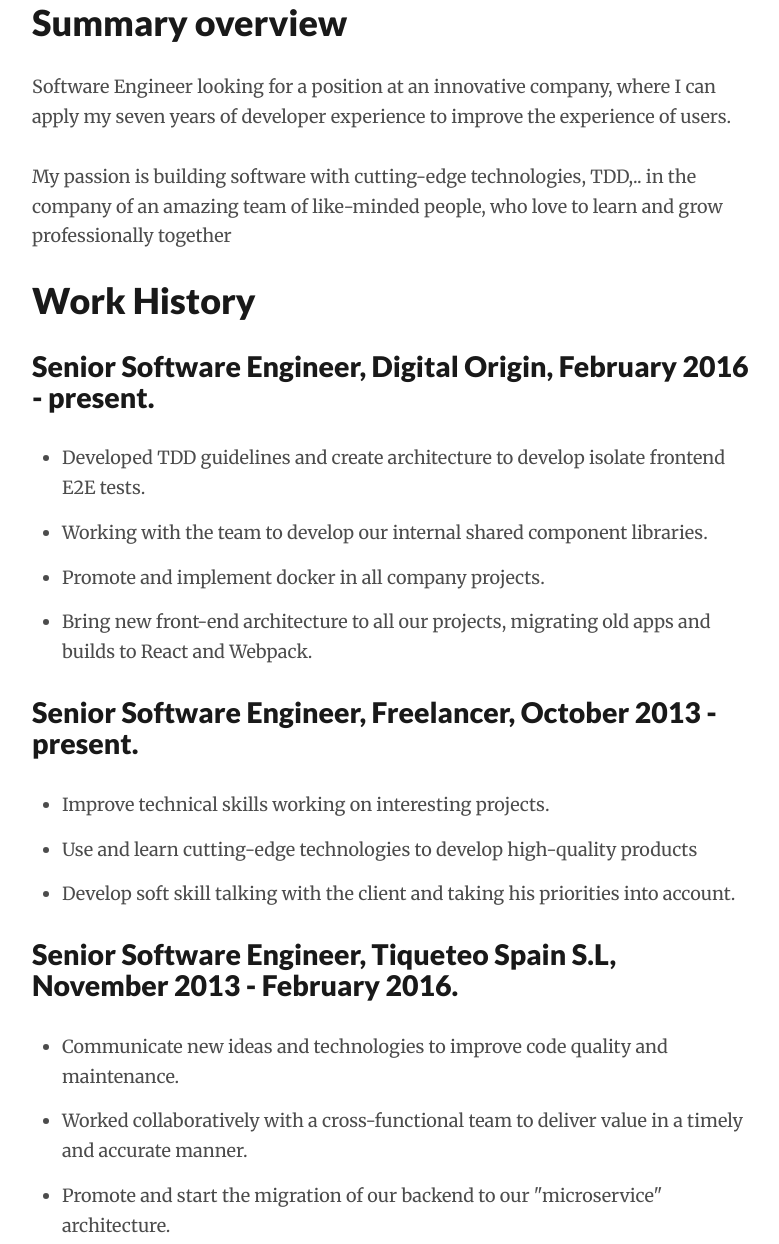
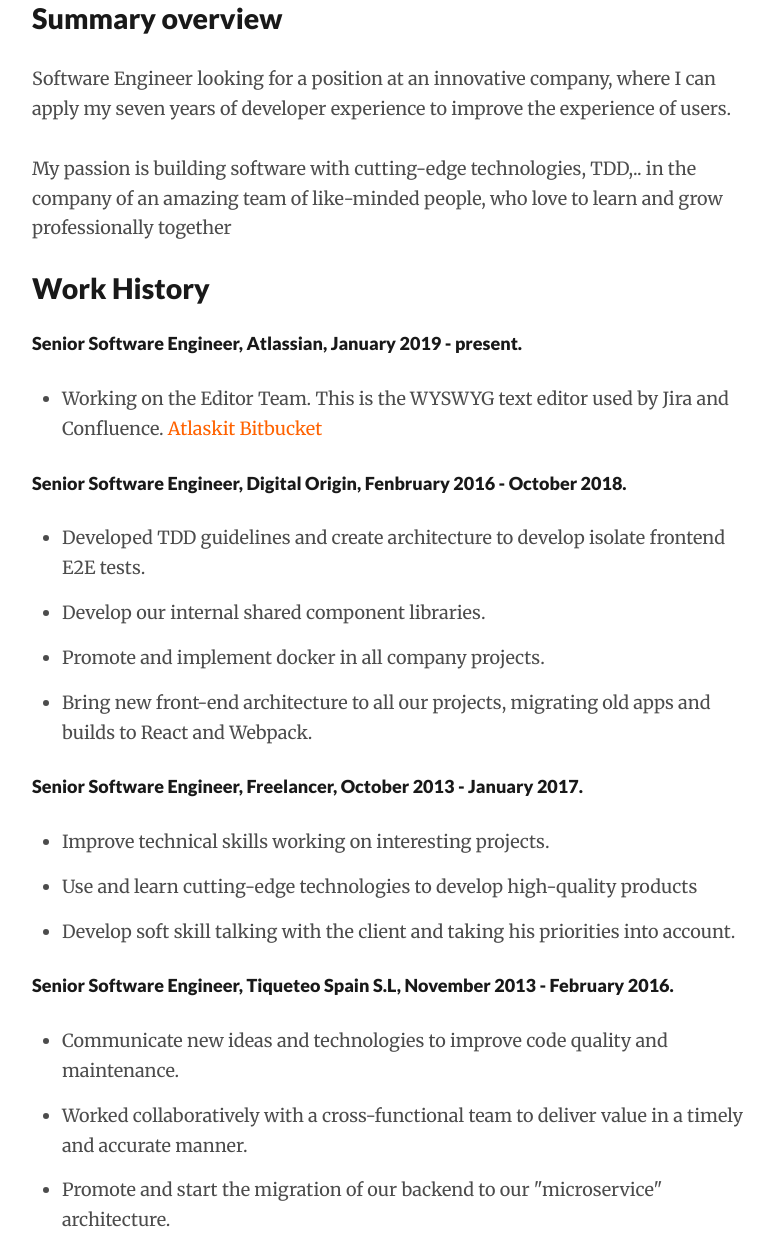
Before and after one commit to marduke182/marduke182.github.io, a Gatsby site: page /resume in a window 1280 px wide. Shown: the part 335-1579 px from the top of the page, without its empty margins (248-1027 px from the left). Built offline with nearby package versions, Linux system fonts and the light colour scheme; Gatsby itself is replaced by a stand-in of ours; some packages are replaced by stand-ins of ours; a small style sheet from the web is missing.

Commit message:
Upadting Resume

```diff
--- a/src/pages/resume.tsx
+++ b/src/pages/resume.tsx
@@ -31,7 +31,7 @@ export default class ContactPage extends React.Component<PageProps> {
                 </p>
               </section>
               <section className="Resume-objective">
-                <h2>Summary overview</h2>
+                <h3>Summary overview</h3>
                 <p>
                   Software Engineer looking for a position at an innovative company, where I can apply my seven years of developer
                   experience to improve the experience of users.
@@ -42,17 +42,32 @@ export default class ContactPage extends React.Component<PageProps> {
                 </p>
               </section>
               <section className="Resume-experience">
-                <h2>Work History</h2>
+                <h3>Work History</h3>
                 <article>
                   <header>
-                    <h3>
-                      <b>Senior Software Engineer</b>, Digital Origin, February 2016 - present.
-                    </h3>
+                    <h4>
+                      <b>Senior Software Engineer</b>, Atlassian, January 2019 - present.
+                    </h4>
+                  </header>
+                  <section>
+                    <ul>
+                      <li>
+                        Working on the Editor Team. This is the WYSWYG text editor used by Jira and Confluence. {' '}
+                        <a href="https://bitbucket.org/atlassian/atlaskit-mk-2/src/master/" target="_bitbucket">Atlaskit Bitbucket</a>
+                      </li>
+                    </ul>
+                  </section>
+                </article>
+                <article>
+                  <header>
+                    <h4>
+                      <b>Senior Software Engineer</b>, Digital Origin, Fenbruary 2016 - October 2018.
+                    </h4>
                   </header>
                   <section>
                     <ul>
                       <li>Developed TDD guidelines and create architecture to develop isolate frontend E2E tests.</li>
-                      <li>Working with the team to develop our internal shared component libraries.</li>
+                      <li>Develop our internal shared component libraries.</li>
                       <li>Promote and implement docker in all company projects.</li>
                       <li>Bring new front-end architecture to all our projects, migrating old apps and builds to React and Webpack.</li>
                     </ul>
@@ -60,9 +75,9 @@ export default class ContactPage extends React.Component<PageProps> {
                 </article>
                 <article>
                   <header>
-                    <h3>
-                      <b>Senior Software Engineer</b>, Freelancer, October 2013 - present.
-                    </h3>
+                    <h4>
+                      <b>Senior Software Engineer</b>, Freelancer, October 2013 - January 2017.
+                    </h4>
                   </header>
                   <section>
                     <ul>
@@ -73,9 +88,9 @@ export default class ContactPage extends React.Component<PageProps> {
                   </section>
                 </article>
                 <article>
-                  <h3>
+                  <h4>
                     <b>Senior Software Engineer</b>, Tiqueteo Spain S.L, November 2013 - February 2016.
-                  </h3>
+                  </h4>
                   <section>
                     <ul>
                       <li>Communicate new ideas and technologies to improve code quality and maintenance.</li>
@@ -85,9 +100,9 @@ export default class ContactPage extends React.Component<PageProps> {
                   </section>
                 </article>
                 <article>
-                  <h3>
+                  <h4>
                     <b>Functional Manager</b>, Synergy Global Business, January 2012 - September 2013.
-                  </h3>
+                  </h4>
                   <section>
                     <ul>
                       <li>Lead team of 4 web developers building modern applications for ~50k concurrent users.</li>
@@ -96,9 +111,9 @@ export default class ContactPage extends React.Component<PageProps> {
                   </section>
                 </article>
                 <article>
-                  <h3>
+                  <h4>
                     <b>Software Engineer</b>, Synergy Global Business, June 2011 - January 2012.
-                  </h3>
+                  </h4>
                   <section>
                     <ul>
                       <li>Developed and delivered multiple web and android applications</li>
@@ -107,7 +122,7 @@ export default class ContactPage extends React.Component<PageProps> {
                 </article>
               </section>
               <section className="Resume-education">
-                <h2>Education</h2>
+                <h3>Education</h3>
                 <article>
                   <p>
                     <b>Master on project management</b>, EAE Business School, 2014.
@@ -120,7 +135,7 @@ export default class ContactPage extends React.Component<PageProps> {
                 </article>
               </section>
               <section className="Resume-skills">
-                <h2>Technical Skills</h2>
+                <h3>Technical Skills</h3>
                 <sub>Strong skills*</sub>
                 <dl>
                   <dt>Languages:</dt>
```
